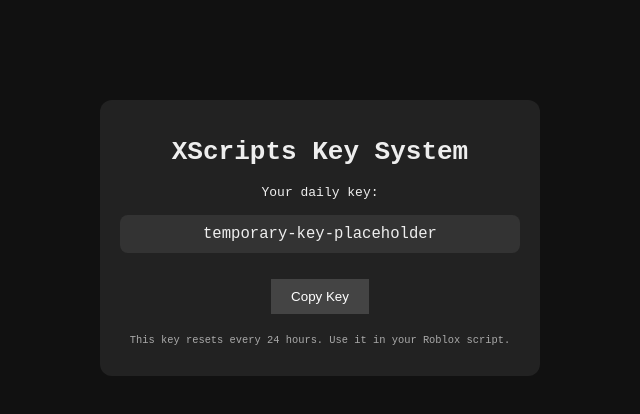
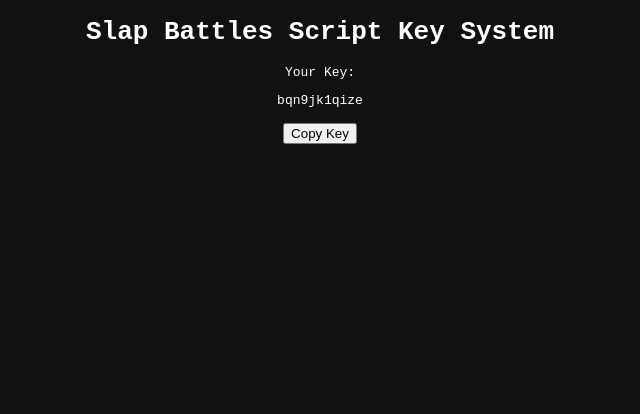
Before and after one commit to TheWExploiter/roblox-key-system, a plain HTML site: page index.html in a window 1280 px wide. Shown: the whole page, without its empty margins (320-960 px from the left). Drawn offline with Linux system fonts and the light colour scheme.

Commit message:
Update index.html

```diff
--- a/index.html
+++ b/index.html
@@ -1,18 +1,61 @@
+<!DOCTYPE html>
+<html lang="en">
+<head>
+  <meta charset="UTF-8">
+  <meta name="viewport" content="width=device-width, initial-scale=1.0">
+  <title>Slap Battles Script Key System</title>
+  <script>
+    // Helper function to generate a unique key
+    const generateKey = () => Math.random().toString(36).substring(2, 15);
 
-<!DOCTYPE html>
-<html>
-<head>
-  <title>Get Your Key - XScripts</title>
-  <link rel="stylesheet" href="style.css">
+    // Function to check for expired keys and generate a new one if needed
+    function loadKey() {
+      const keyData = JSON.parse(localStorage.getItem('keyData'));
+
+      if (keyData) {
+        const now = Date.now();
+        if (keyData.expires > now) {
+          // Key hasn't expired
+          document.getElementById('key').textContent = keyData.key;
+        } else {
+          // Expired key, delete and generate a new one
+          localStorage.removeItem('keyData');
+          generateAndDisplayNewKey();
+        }
+      } else {
+        // No key exists, generate a new one
+        generateAndDisplayNewKey();
+      }
+    }
+
+    // Function to generate and store a new key with expiration
+    function generateAndDisplayNewKey() {
+      const newKey = generateKey();
+      const expirationTime = Date.now() + 86400000; // 24 hours from now
+
+      // Store the new key and expiration time in localStorage
+      localStorage.setItem('keyData', JSON.stringify({ key: newKey, expires: expirationTime }));
+
+      // Display the new key
+      document.getElementById('key').textContent = newKey;
+    }
+
+    // Copy the key to the clipboard
+    function copyKey() {
+      const key = document.getElementById('key').textContent;
+      navigator.clipboard.writeText(key)
+        .then(() => alert("Key copied!"))
+        .catch(() => alert("Failed to copy the key."));
+    }
+
+    // Load the key when the page is loaded
+    window.onload = loadKey;
+  </script>
 </head>
-<body>
-  <div class="container">
-    <h1>XScripts Key System</h1>
-    <p>Your daily key:</p>
-    <pre id="key">Loading...</pre>
-    <button onclick="copyKey()">Copy Key</button>
-    <p class="note">This key resets every 24 hours. Use it in your Roblox script.</p>
-  </div>
-  <script src="script.js"></script>
+<body style="background:#111;color:white;font-family:monospace;text-align:center;">
+  <h1>Slap Battles Script Key System</h1>
+  <p>Your Key:</p>
+  <code id="key">Loading...</code><br><br>
+  <button onclick="copyKey()">Copy Key</button>
 </body>
 </html>
```
